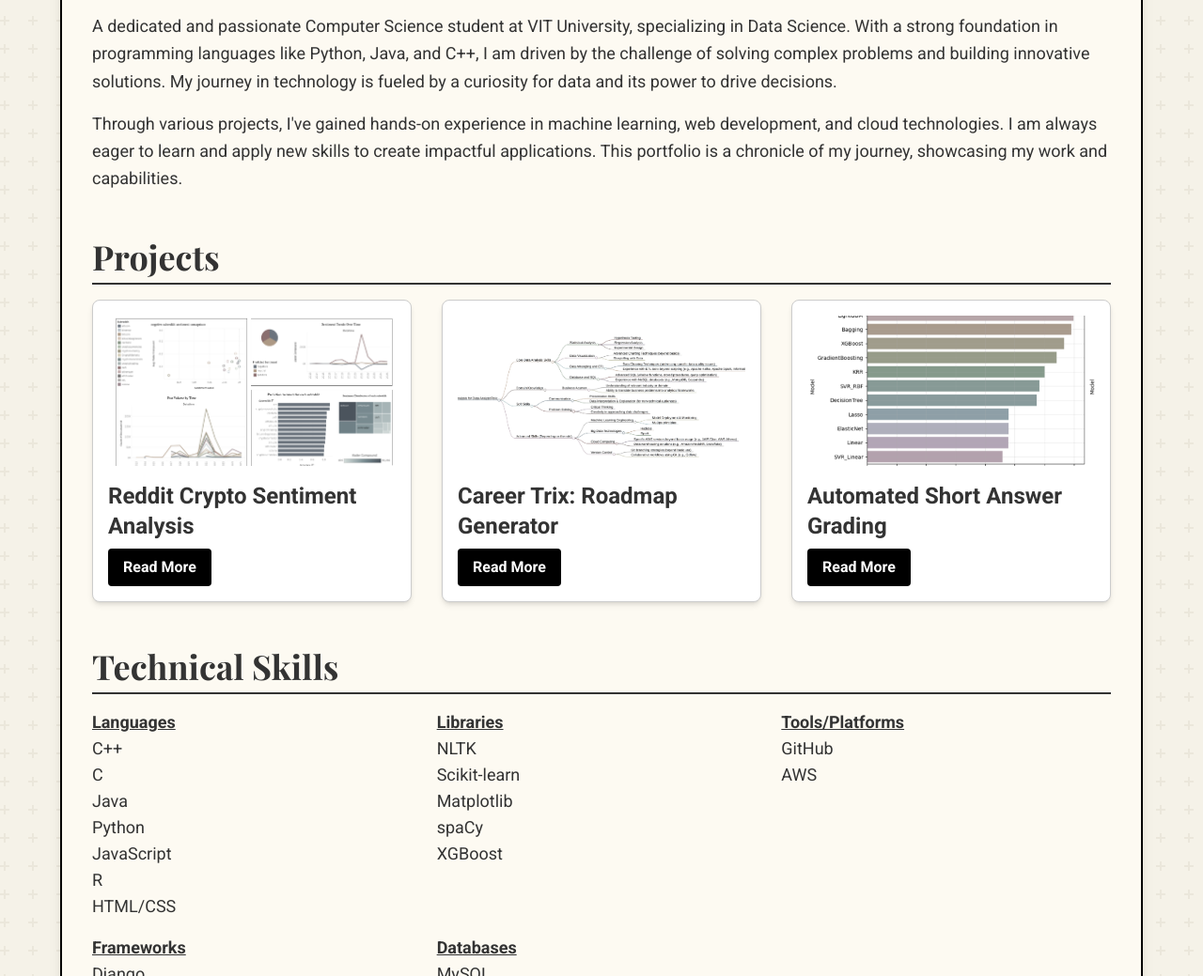
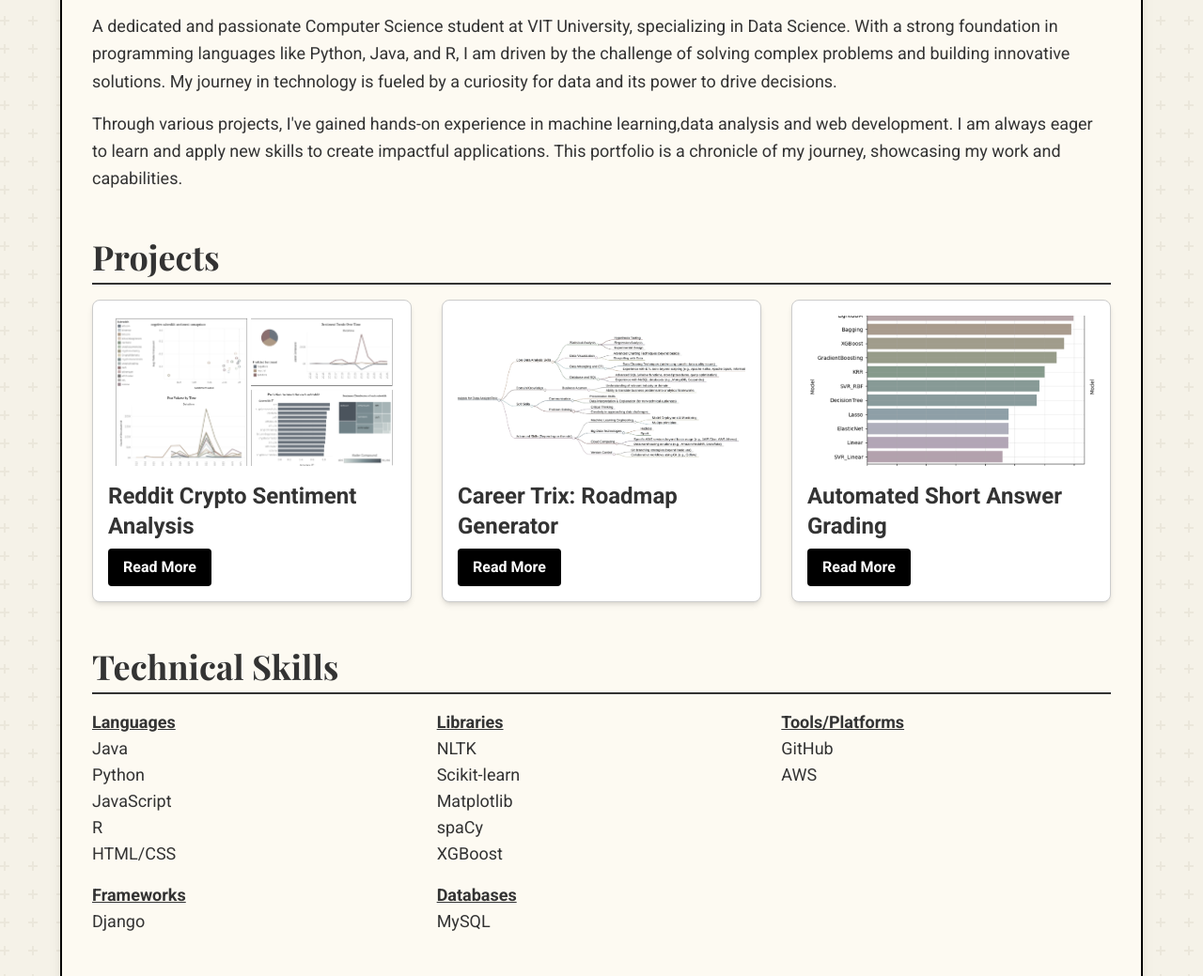
Before and after one commit to 22BDS0082/portfolio, a plain HTML site: page index.html in a window 1280 px wide. Shown: the part 343-1382 px from the top of the page at 94% size. Drawn offline with nearby package versions, Linux system fonts and the light colour scheme.

Commit message:
Update index.html

```diff
--- a/index.html
+++ b/index.html
@@ -129,10 +129,10 @@
                 <h2 class="text-4xl section-title">About</h2>
                 <div class="text-lg leading-relaxed">
                     <p class="mb-4">
-                        A dedicated and passionate Computer Science student at VIT University, specializing in Data Science. With a strong foundation in programming languages like Python, Java, and C++, I am driven by the challenge of solving complex problems and building innovative solutions. My journey in technology is fueled by a curiosity for data and its power to drive decisions.
+                        A dedicated and passionate Computer Science student at VIT University, specializing in Data Science. With a strong foundation in programming languages like Python, Java, and R, I am driven by the challenge of solving complex problems and building innovative solutions. My journey in technology is fueled by a curiosity for data and its power to drive decisions.
                     </p>
                     <p>
-                        Through various projects, I've gained hands-on experience in machine learning, web development, and cloud technologies. I am always eager to learn and apply new skills to create impactful applications. This portfolio is a chronicle of my journey, showcasing my work and capabilities.
+                        Through various projects, I've gained hands-on experience in machine learning,data analysis and web development. I am always eager to learn and apply new skills to create impactful applications. This portfolio is a chronicle of my journey, showcasing my work and capabilities.
                     </p>
                 </div>
             </section>
@@ -166,7 +166,7 @@
             <section id="skills" class="mb-12">
                 <h2 class="text-4xl section-title">Technical Skills</h2>
                 <div class="grid grid-cols-2 md:grid-cols-3 gap-4 text-lg">
-                    <div><h4 class="font-bold underline">Languages</h4><ul><li>C++</li><li>C</li><li>Java</li><li>Python</li><li>JavaScript</li><li>R</li><li>HTML/CSS</li></ul></div>
+                    <div><h4 class="font-bold underline">Languages</h4><ul><li>Java</li><li>Python</li><li>JavaScript</li><li>R</li><li>HTML/CSS</li></ul></div>
                     <div><h4 class="font-bold underline">Libraries</h4><ul><li>NLTK</li><li>Scikit-learn</li><li>Matplotlib</li><li>spaCy</li><li>XGBoost</li></ul></div>
                     <div><h4 class="font-bold underline">Tools/Platforms</h4><ul><li>GitHub</li><li>AWS</li></ul></div>
                     <div><h4 class="font-bold underline">Frameworks</h4><ul><li>Django</li></ul></div>
```
